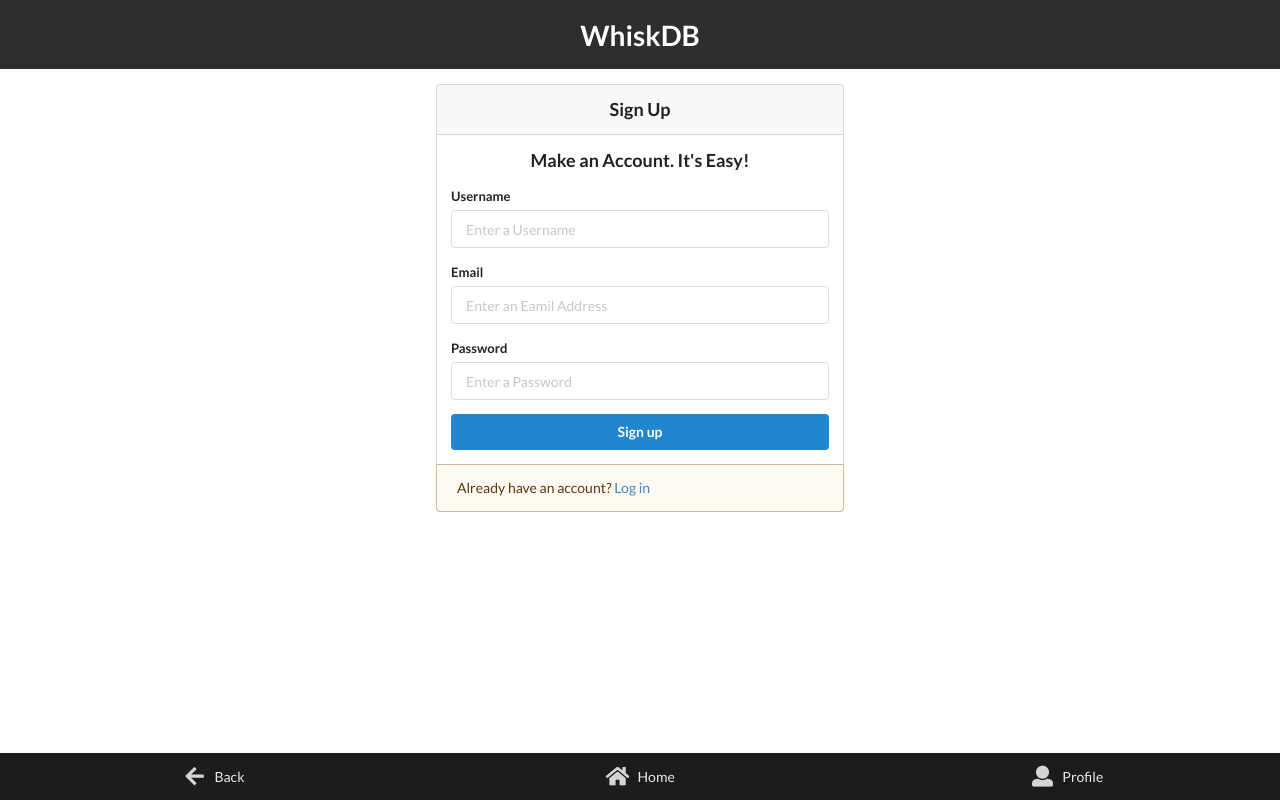
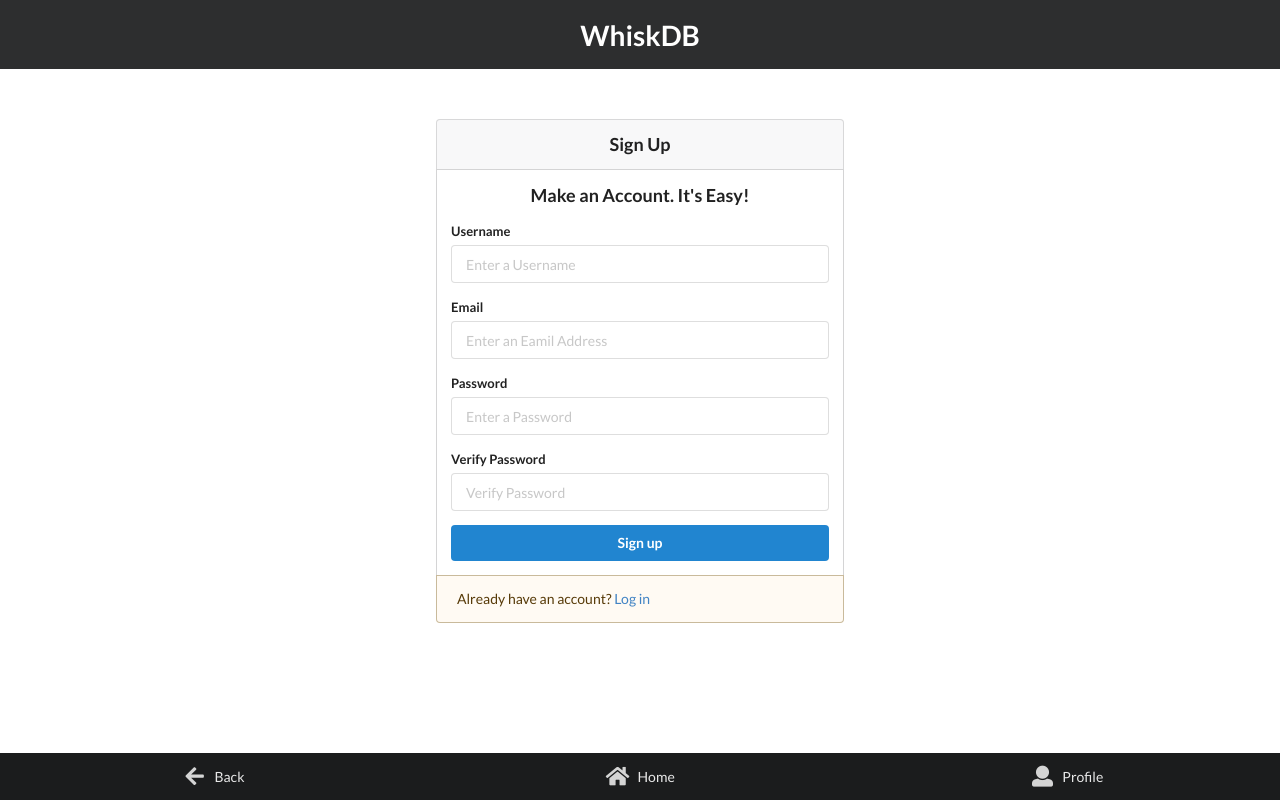
Before and after one commit to MikeBilyeu/WhiskDB, a React (Create React App) app in the folder client/: page /sign-up in a window 1280 px wide. Built offline with nearby package versions, Linux system fonts and the light colour scheme.

Commit message:
add margin to sign up

```diff
--- a/client/src/components/Button.js
+++ b/client/src/components/Button.js
@@ -4,7 +4,7 @@ import { Link } from "react-router-dom";
 const Button = props => {
   return (
     <Link to={props.linkTo}>
-      <button className="ui button" style={{ width: "15rem" }}>
+      <button className="ui button" style={{ width: "20rem" }}>
         {props.text}
       </button>
     </Link>
--- a/client/src/components/auth/SignUp.js
+++ b/client/src/components/auth/SignUp.js
@@ -50,7 +50,7 @@ class SignUp extends Component {
 
   render() {
     return (
-      <div className="ui grid">
+      <div className="ui grid" style={{ margin: "1.5rem 0rem" }}>
         <div
           className="fluid column centered"
           style={{
@@ -87,6 +87,13 @@ class SignUp extends Component {
               placeholder="Enter a Password"
             />
 
+            <Field
+              type="password"
+              name="password2"
+              component={this.renderInput}
+              label="Verify Password"
+              placeholder="Verify Password"
+            />
             <button className="ui button blue fluid" type="submit">
               Sign up
             </button>
```
